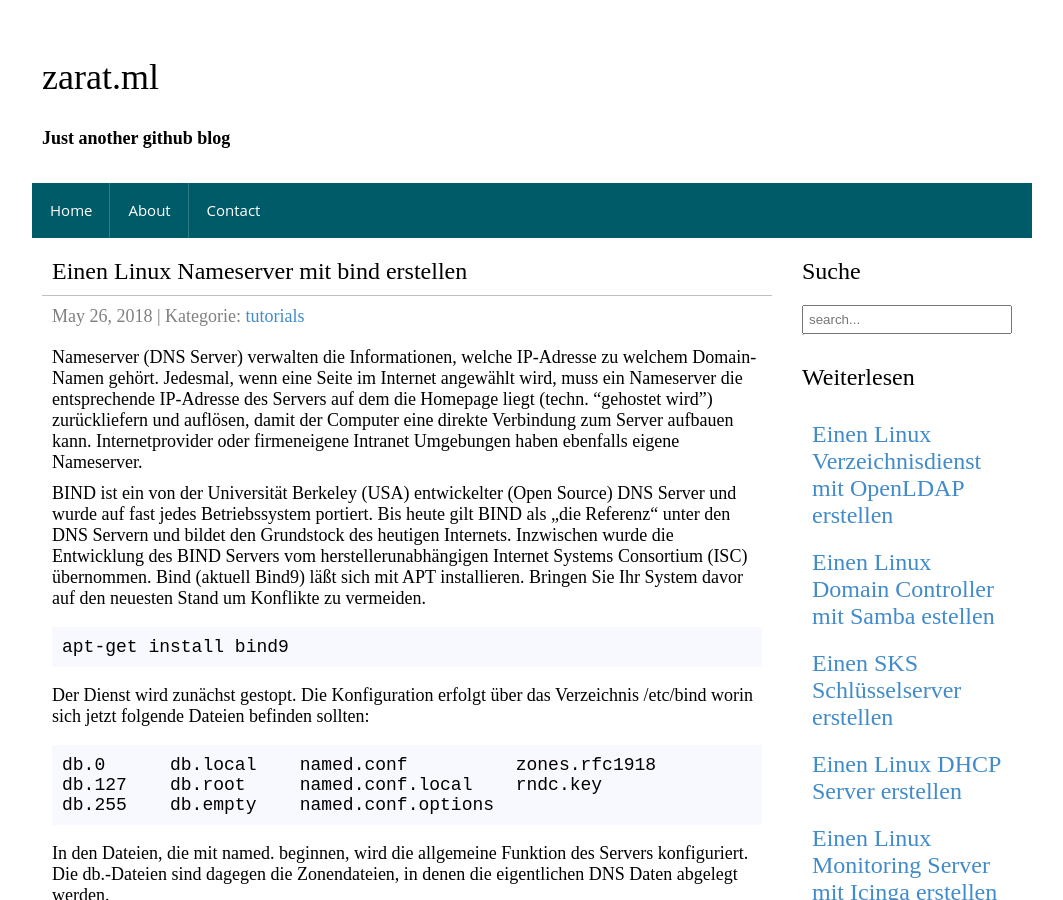
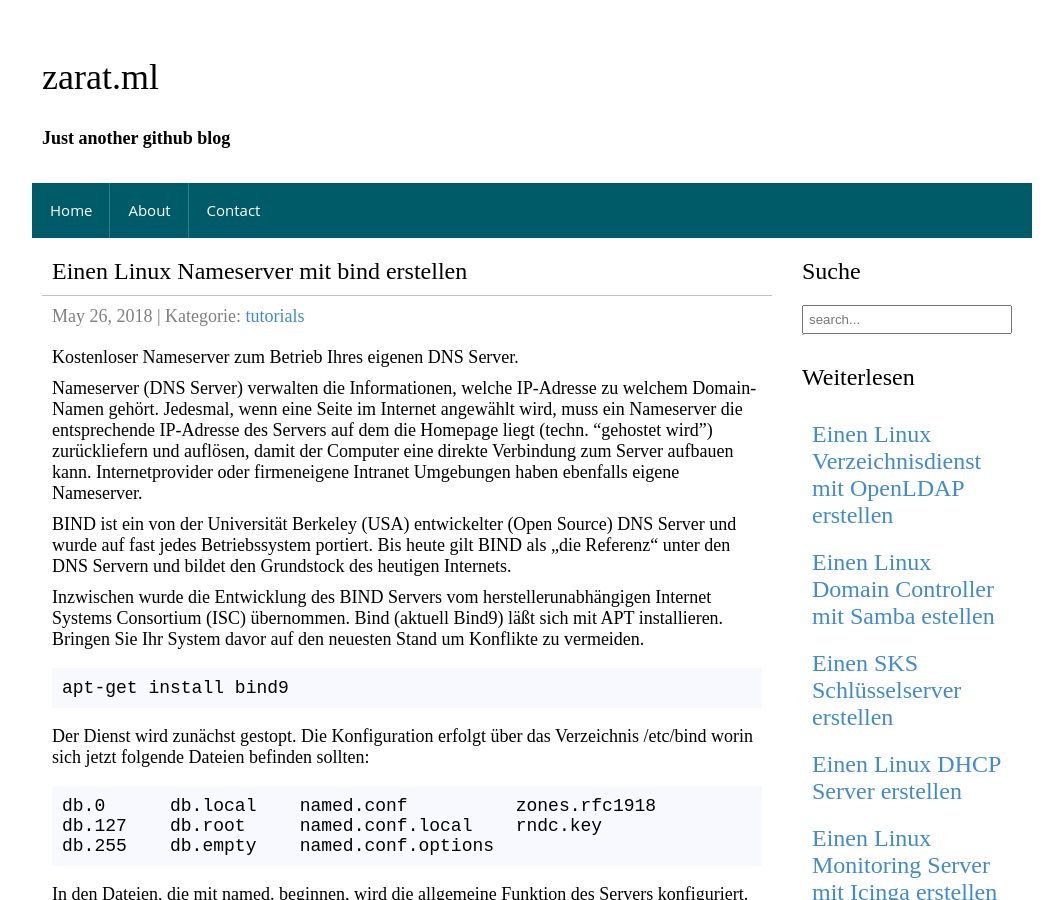
Before and after one commit to zarat/zarat.github.io, a Jekyll site: the page built from _posts/2018-05-26-nameserver.markdown, in a window 1280 px wide and 900 px high. Shown: the whole window, without its empty margins (108-1171 px from the left). Built offline with Jekyll 4.4.1, drawn with Linux system fonts in a browser that asks for light colours.

Commit message:
Update 2018-05-26-nameserver.markdown

```diff
--- a/_posts/2018-05-26-nameserver.markdown
+++ b/_posts/2018-05-26-nameserver.markdown
@@ -6,10 +6,14 @@ categories: tutorials
 permalink: /post/bind9-nameserver
 ---
 
+Kostenloser Nameserver zum Betrieb Ihres eigenen DNS Server.
+
+<!--excerpt_separator-->
+
 Nameserver (DNS Server) verwalten die Informationen, welche IP-Adresse zu welchem Domain-Namen gehört. Jedesmal, wenn eine Seite im Internet angewählt wird, muss ein Nameserver die entsprechende IP-Adresse des Servers auf dem die Homepage liegt (techn. "gehostet wird") zurückliefern und auflösen, damit der Computer eine direkte Verbindung zum Server aufbauen kann. Internetprovider oder firmeneigene Intranet Umgebungen haben ebenfalls eigene Nameserver.
 
 BIND ist ein von der Universität Berkeley (USA) entwickelter (Open Source) DNS Server und wurde auf fast jedes Betriebssystem portiert. Bis heute gilt BIND als „die Referenz“ unter den DNS Servern und bildet den Grundstock des heutigen Internets.
-<!--excerpt_separator-->
+
 Inzwischen wurde die Entwicklung des BIND Servers vom herstellerunabhängigen Internet Systems Consortium (ISC) übernommen. Bind (aktuell Bind9) läßt sich mit APT installieren. Bringen Sie Ihr System davor auf den neuesten Stand um Konflikte zu vermeiden.
 
 <pre>apt-get install bind9</pre>
```
